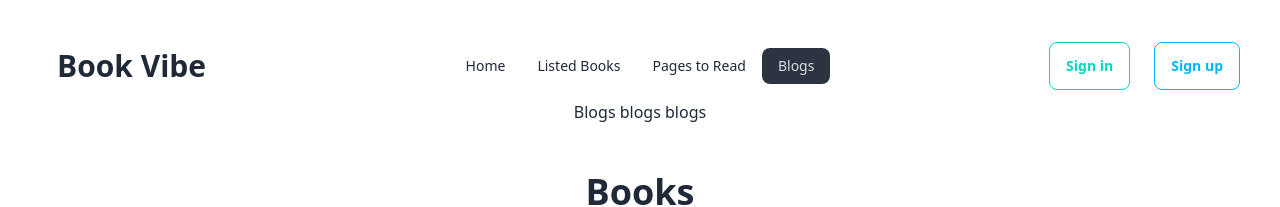
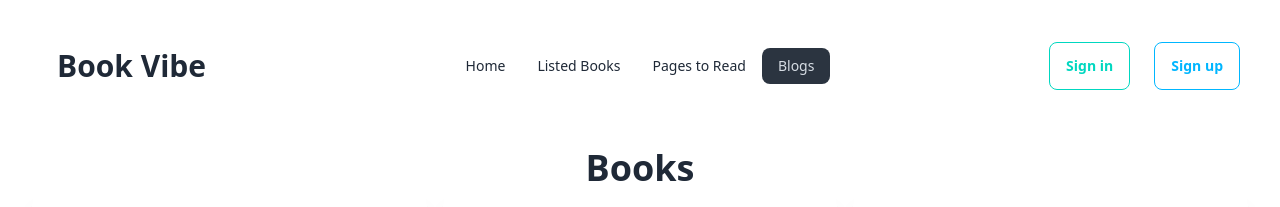
Before and after one commit to SanjidaOSD/assignment-8-books-vibe, a React (Vite) app: page /blogs in a window 1280 px wide. Shown: the top 207 px of the page. Built offline with nearby package versions, Linux system fonts and the light colour scheme.

Commit message:
created sorting

```diff
--- a/src/Components/Blogs/Blogs.jsx
+++ b/src/Components/Blogs/Blogs.jsx
@@ -4,7 +4,7 @@ import Books from "../Books/Books";
 const Blogs = () => {
     return (
         <div>
-            <h1>Blogs blogs blogs</h1>
+
             <Books></Books>
         </div>
     );
--- a/src/Components/Home/Home.jsx
+++ b/src/Components/Home/Home.jsx
@@ -19,11 +19,7 @@ const Home = () => {
             </div>
 
             <Books></Books>
-
-
         </div>
-
-
     );
 };
 
```
